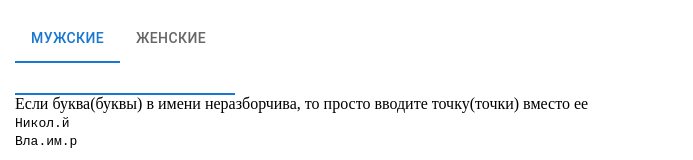
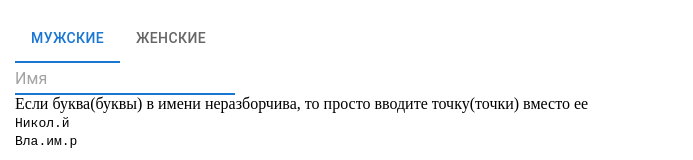
Before and after one commit to uezdy/indexby, a Next.js app: page /names in a window 1280 px wide. Shown: the top 160 px of the page, without its empty margins (0-693 px from the left). Built offline with nearby package versions, Linux system fonts and the light colour scheme.

Commit message:
add names

```diff
--- a/app/components/Names.tsx
+++ b/app/components/Names.tsx
@@ -43,7 +43,13 @@ const Names = () => {
             <Tab label="Мужские" value="m" />
             <Tab label="Женские" value="f" />
         </Tabs>
-        <Input autoFocus onChange={searchHandler} type="text" value={value} id="input" />
+        <Input autoFocus
+               onChange={searchHandler}
+               placeholder="Имя"
+               type="text"
+               value={value}
+               id="input"
+        />
 
         {
             hits.length ? <Table sx={{ minWidth: 650 }} aria-label="result table">
```
